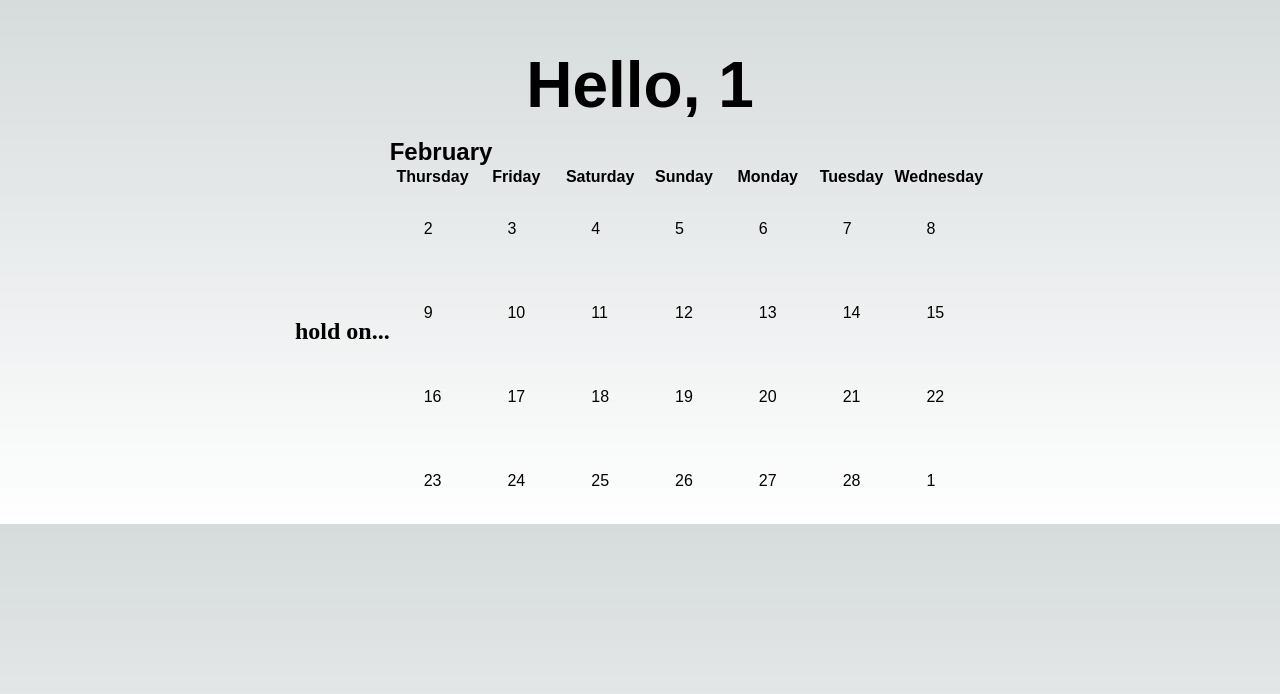
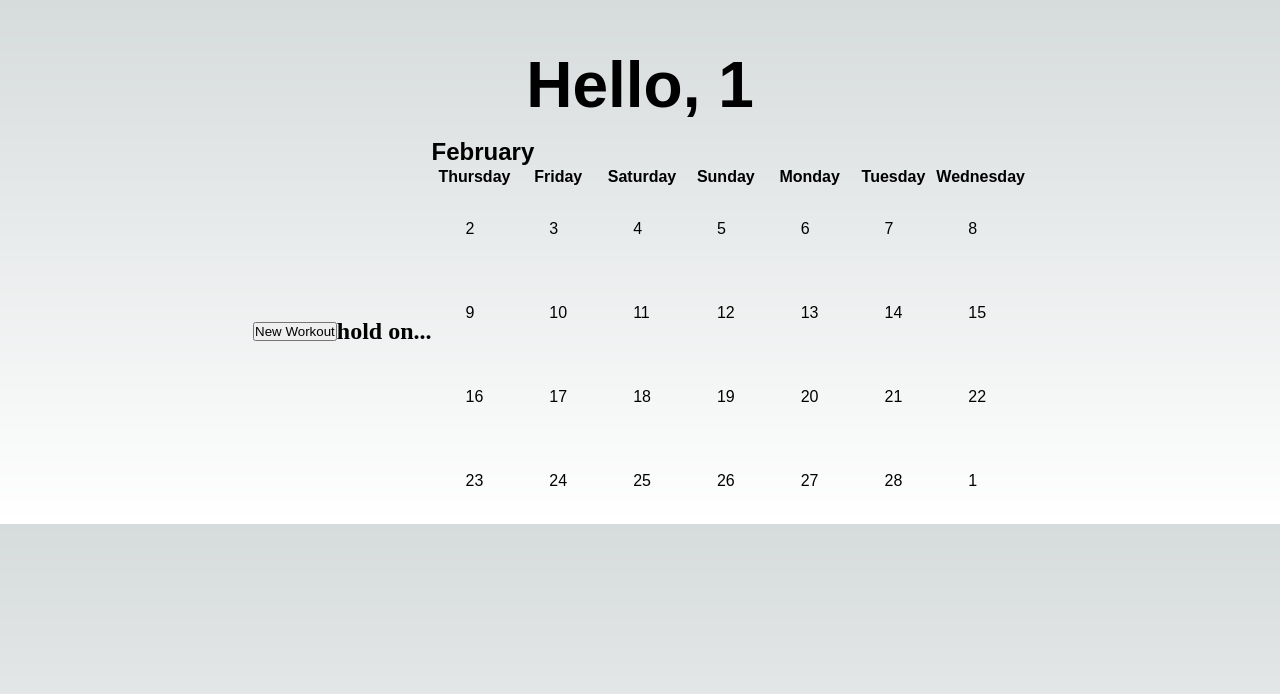
Before and after one commit to simoncole/myCoachingPal, a Next.js app in the folder my-coaching-pal/: page /coach/1 in a window 1280 px wide. Shown: the top 694 px of the page. Built offline with nearby package versions, Linux system fonts and the light colour scheme; no server answers.

Commit message:
added text area to create workouts in

```diff
--- a/my-coaching-pal/pages/coach/[username]/index.js
+++ b/my-coaching-pal/pages/coach/[username]/index.js
@@ -1,4 +1,5 @@
 import CoachCalendar from "@/pages/components/CoachCalendar";
+import CreateWorkout from "@/pages/components/CreateWorkout";
 import RosterList from "@/pages/components/RosterList";
 import { isError, useQuery } from "@tanstack/react-query"
 import { useRouter } from "next/router"
@@ -16,7 +17,7 @@ export default function Coach(){
         <div style={{display: "flex", justifyContent: "center", alignItems: "center", flexDirection: "column"}}>
             <h2 className={styles.title}>Hello, {router.query.username}</h2>
             <div style={{display: "flex", justifyContent: "center", alignItems: "center"}}>
-
+                <CreateWorkout/>
                 {
                     rosterData.data?
                         <RosterList rosterData={rosterData.data} coachUsername={router.query.username}/>
--- /dev/null
+++ b/my-coaching-pal/pages/components/CreateWorkout.js
@@ -0,0 +1,33 @@
+import { useState } from "react";
+
+export default function CreateWorkout(){
+    const [createState, setCreateState] = useState(false);
+    const [textAreaValue, setTextAreaValue] = useState("");
+
+    const handleNewWorkoutCreation = () => {
+        setCreateState(true);
+    }
+
+    const handleOnChange = (event) => {
+        setTextAreaValue(event.target.value);
+    }
+
+    const handleWorkoutSubmit = (event) => {
+        event.preventDefault();
+
+        //TODO upload workout to db for selected athletes
+    }
+    return(
+        <div>
+            {
+                createState?
+                    <form onSubmit={handleWorkoutSubmit}>
+                        <textarea value={textAreaValue} onChange={handleOnChange}/>
+                        <button type="submit">Create</button>
+                    </form>
+                :
+                <button onClick={handleNewWorkoutCreation} type="submit">New Workout</button>
+            }
+        </div>
+    )
+}
```
